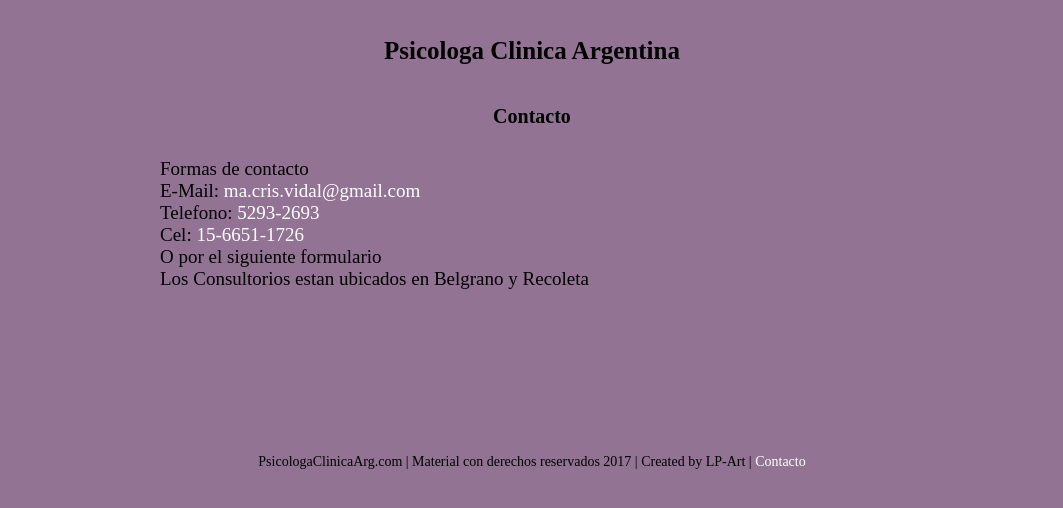
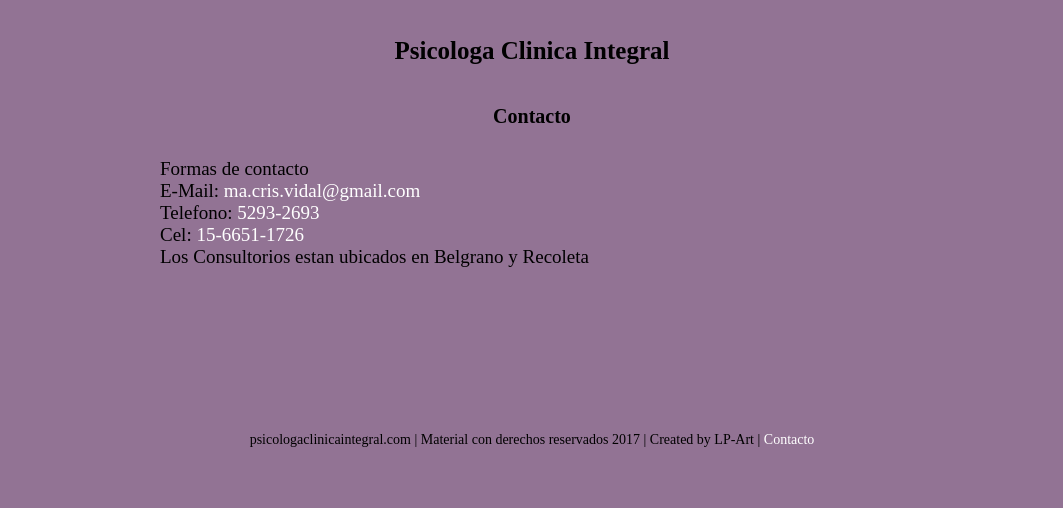
Before and after one commit to kevindevm/psicologaclinicaarg, a plain HTML site: page contacto.html in a window 1280 px wide. Shown: the part 82-590 px from the top of the page, without its empty margins (108-1171 px from the left). Drawn offline with nearby package versions, Linux system fonts and the light colour scheme; files whose address does not match are found by name.

Commit message:
fixed typos

```diff
--- a/contacto.html
+++ b/contacto.html
@@ -38,7 +38,7 @@
 	</nav>
 </header>
 	<section>
-	<h1>Psicologa Clinica Argentina</h1>
+	<h1>Psicologa Clinica Integral</h1>
 
 
 
@@ -52,7 +52,10 @@
 <p>		E-Mail: <a href="mailto:ma.cris.vidal@gmail.com">ma.cris.vidal@gmail.com<a></p>
  <p>	 Telefono: <a href="tel:1152932693">5293-2693<a></p>
 	<p>	Cel: <a href="https://api.whatsapp.com/send?phone=5491166511726" target="_blank">15-6651-1726</a></p>
-			<p>	O por el siguiente formulario</p>
+
+<!--
+<p>	O por el siguiente formulario</p>
+ -->
 
 
 
@@ -60,7 +63,9 @@
 			</div>
 				<br><br><br>
 
-				<!-- Do not change the code! -->
+
+<!--
+
 <a id="foxyform_embed_link_306461" style="display:none;" href="http://es.foxyform.com/">foxyform</a>
 <script type="text/javascript">
 (function(d, t){
@@ -70,7 +75,10 @@
    s.parentNode.insertBefore(g, s);
 }(document, "script"));
 </script>
-<!-- Do not change the code! -->
+
+ -->
+
+
 	</section>
 
 
@@ -87,8 +95,8 @@
 <script src="js.js"	></script>
 
  <footer>
-<p>PsicologaClinicaArg.com | Material con derechos reservados 2017 | Created by LP-Art
-  |<a href="mailto:psicologaclinicaarg@gmail.com"> Contacto
+<p>psicologaclinicaintegral.com | Material con derechos reservados 2017 | Created by LP-Art
+  |<a href="mailto:ma.cris.vidal@gmail.com"> Contacto
    </a></p>
 </footer>
 </body>
```
Also changed, not shown: index.html (+3 -3 lines), motivos.html (+3 -3 lines), trabajo.html (+3 -3 lines).
